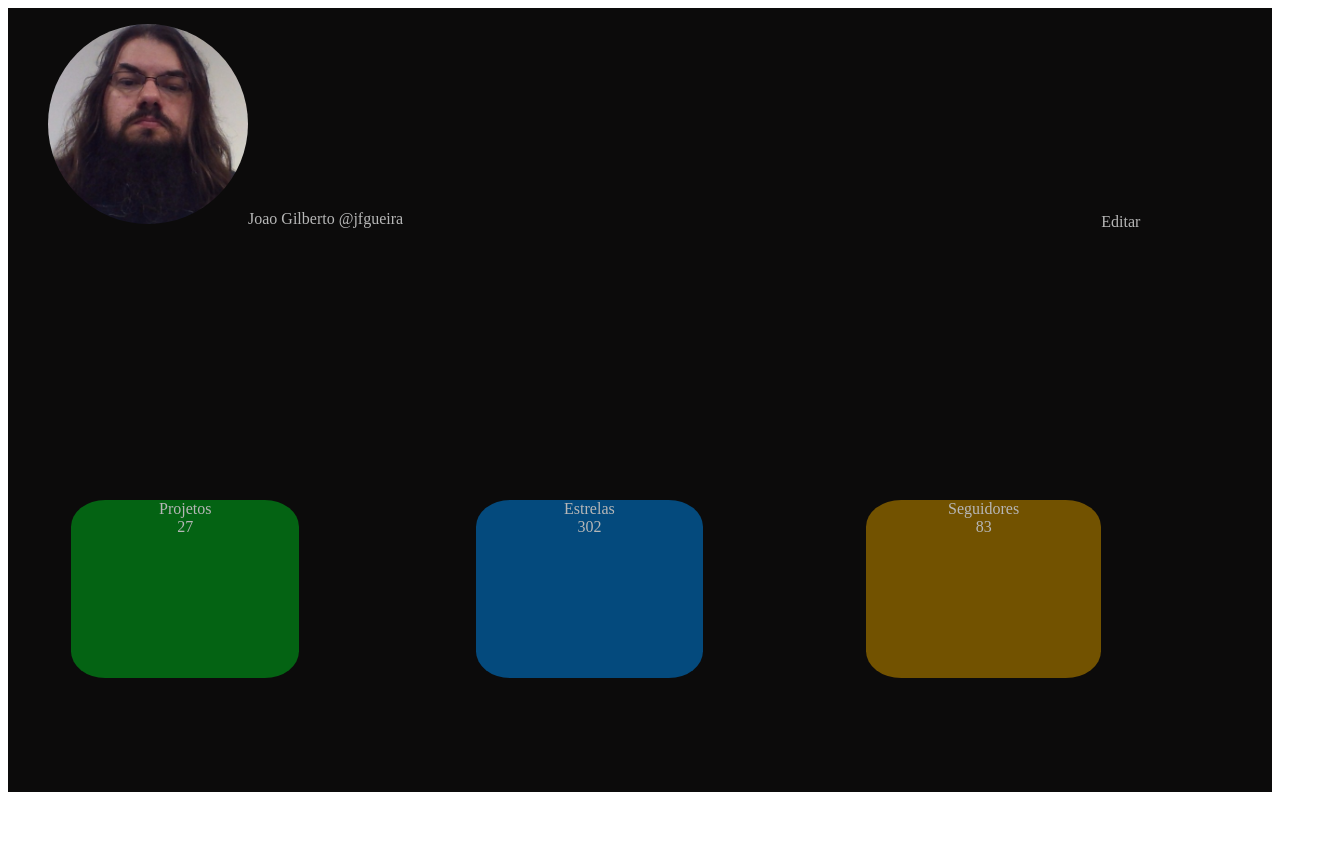
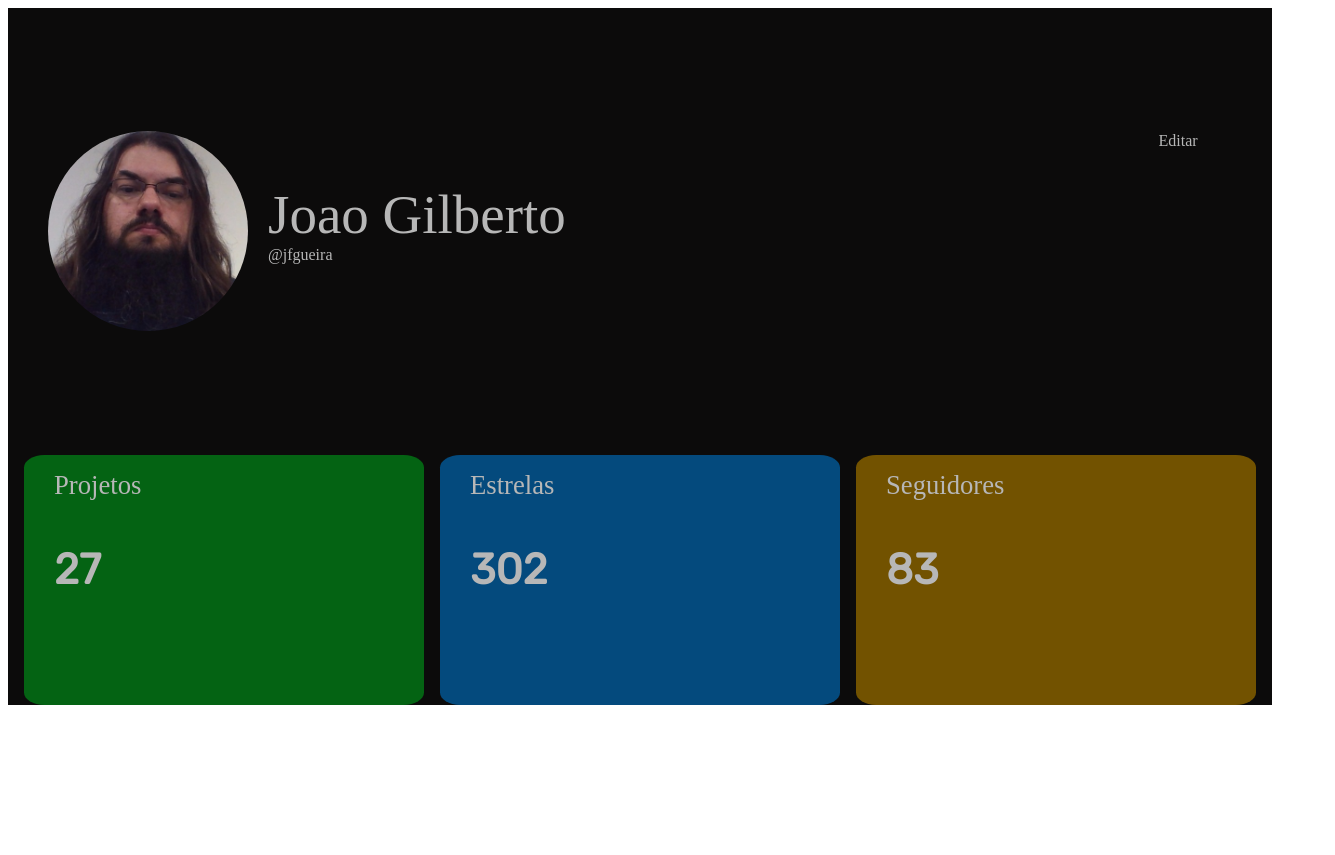
Before and after one commit to johnsjohns/devChallenge-profile-component, a plain HTML site: page index.html in a window 1280 px wide. Shown: the whole page, 1335 px wide, since content can reach past the window. After the commit the page ends 800 px from the top, so only its background shows below. Drawn offline with Linux system fonts and the light colour scheme.

Commit message:
Tentando acertar o css

```diff
--- a/index.html
+++ b/index.html
@@ -7,21 +7,19 @@
 
 <body>
     <div id="main">
-        <figure id="figura"><img src="Imagens/pp.jpg" id="foto">Joao Gilberto @jfgueira</figure>
+        <figure id="figura"><img src="Imagens/pp.jpg" id="foto"><div id="dados"><div id="nome">Joao Gilberto</div><div id="arroba">@jfgueira</p></div></div></figure>
         <div id="edit">Editar</div>
         <div class="opcao">
             <div id="project">
-                <header class="cabecalho">Projetos</header>27</div>
+                <header class="cabecalho">Projetos</header><p class="numero">27</p>
+            </div>
+                <div id="start">
+                <header class="cabecalho">Estrelas</header><p class="numero">302</p>
+            </div>
+                <div id="follow">
+                <header class="cabecalho">Seguidores</header><p class="numero">83</p>
+             </div>
         </div>
-        <div class="opcao">
-            <div id="start">
-                <header class="cabecalho">Estrelas</header>302</div>
-        </div>
-        <div class="opcao">
-            <div id="follow">
-                <header class="cabecalho">Seguidores</header>83</div>
-        </div>
-    </div>
     </div>
 
 
--- a/style.css
+++ b/style.css
@@ -1,59 +1,99 @@
+    @font-face{
+        font-family: Rubik;
+        src: url("/font/Rubik-Regular.ttf")
+    }
+
     #main {
         display: grid;
         grid-template-areas: 'foto foto edit' 'opcoes opcoes opcoes';
         background-color: #0C0B0B;
         color: #B7B7B7;
-        width: 100%;
-        height: 100%;
+           margin: auto;
     }
 
     #figura {
+        display: flex;
         grid-area: foto;
+
     }
-
-    #edit {
-        grid-area: edit;
-        margin: auto;
+    #dados{
+        display:flex;
+        flex-direction: column;
     }
 
     #foto {
         border-radius: 50%;
         width: 200px;
         height: 200px;
+        margin: auto 0% auto;
+    }
+
+
+
+    #nome{
+        font-family: Rubrik;
+        font-size: 55px;
+        display: flex;
+        margin: 50% auto 0% 20px;
+    }
+    #arroba{
+        margin:  0% 0% 50% 20px;
+    }
+
+    #edit {
+        grid-area: edit;
+        text-align: right;
+        margin-top: 50%;
+        margin-right: 30%;
     }
 
     .opcao {
         grid-area: opcoes;
-        display: grid;
-        grid-template-areas: 'projeto estrela seguidor';
-        text-align: center;
+        flex-direction: row;
+        display: flex;
+        text-align: left;
         width: 100%;
         height: 100%;
-        margin: 5%;
+
     }
 
-    .cabecalho {}
+    .cabecalho {
+        font-family: Rubrik;
+        padding-top: 15px;
+        font-size: 20pt;
+    }
 
     #project {
-        grid-area: projeto;
         background-color: #046313;
-        border-radius: 15%;
-        width: 50%;
-        height: 50%;
+        border-radius: 5%;
+        font-size: 24pt;
+        width: 33.33%;
+        margin-left: 1rem;
+        height: 250px;
+        padding-left: 30px;
     }
 
     #start {
-        grid-area: estrela;
         background-color: #044A7D;
-        border-radius: 15%;
-        width: 50%;
-        height: 50%;
-    }
+        border-radius: 5%;
+        margin-left: 1rem;
+        width: 33.33%;
+        height: 250px;
+        padding-left: 30px;
+            }
 
     #follow {
-        grid-area: seguidor;
         background-color: #725200;
-        border-radius: 15%;
-        width: 50%;
-        height: 50%;
+        border-radius: 5%;
+        margin-left: 1rem;
+        width: 33.33%;
+        height: 250px;
+        padding-left: 30px;
+        margin-right: 1rem;
+        }
+
+    .numero{
+        font-size: 32pt;
+        font-family: Rubik;
+        font-weight: bolder;
     }
```
Also changed, not shown: font/OFL.txt (added), font/Rubik-Black.ttf (added), font/Rubik-BlackItalic.ttf (added), font/Rubik-Bold.ttf (added), font/Rubik-BoldItalic.ttf (added), font/Rubik-Italic.ttf (added), font/Rubik-Light.ttf (added), font/Rubik-LightItalic.ttf (added), font/Rubik-Medium.ttf (added), font/Rubik-MediumItalic.ttf (added), font/Rubik-Regular.ttf (added), 1 other file.
